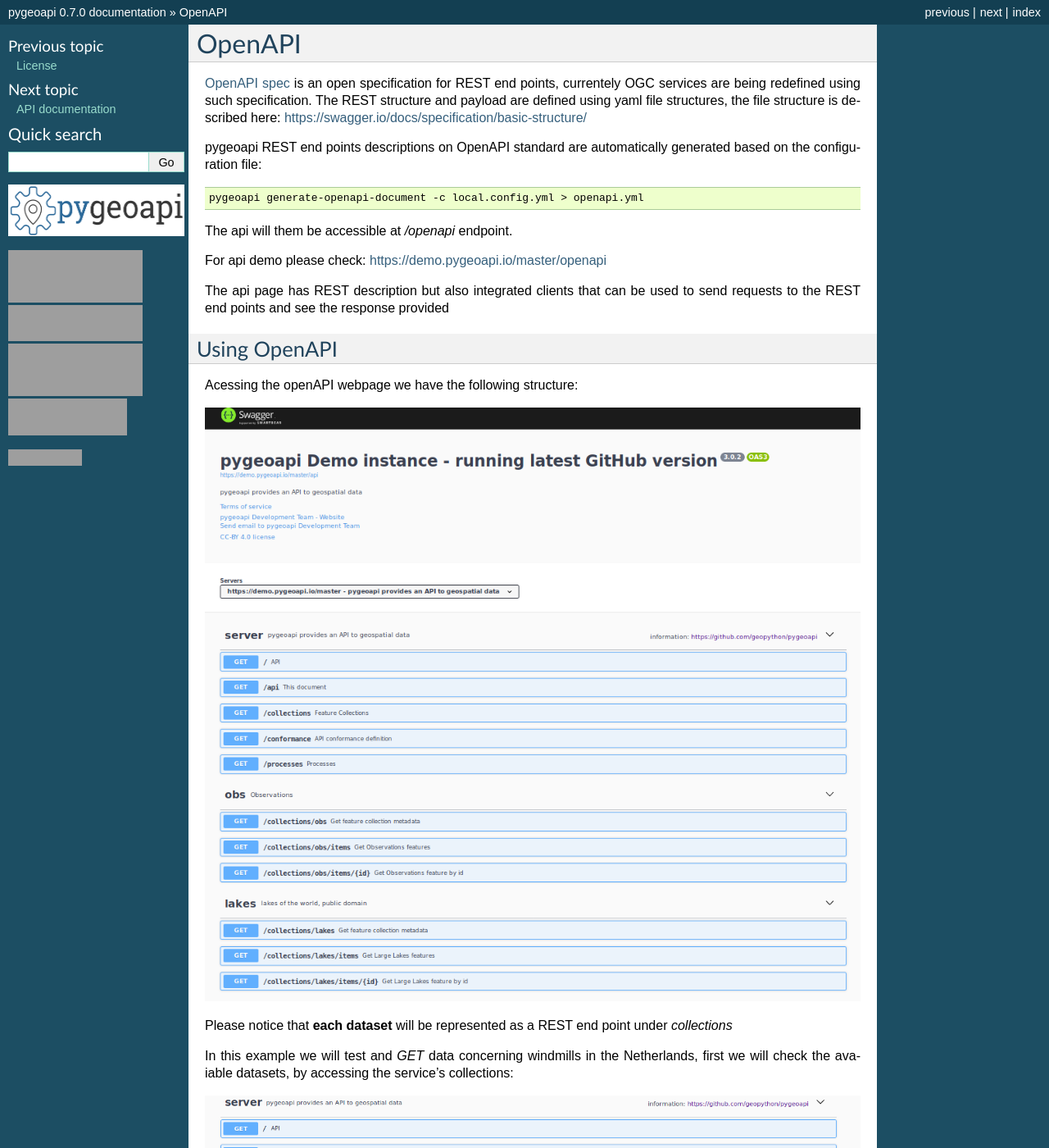
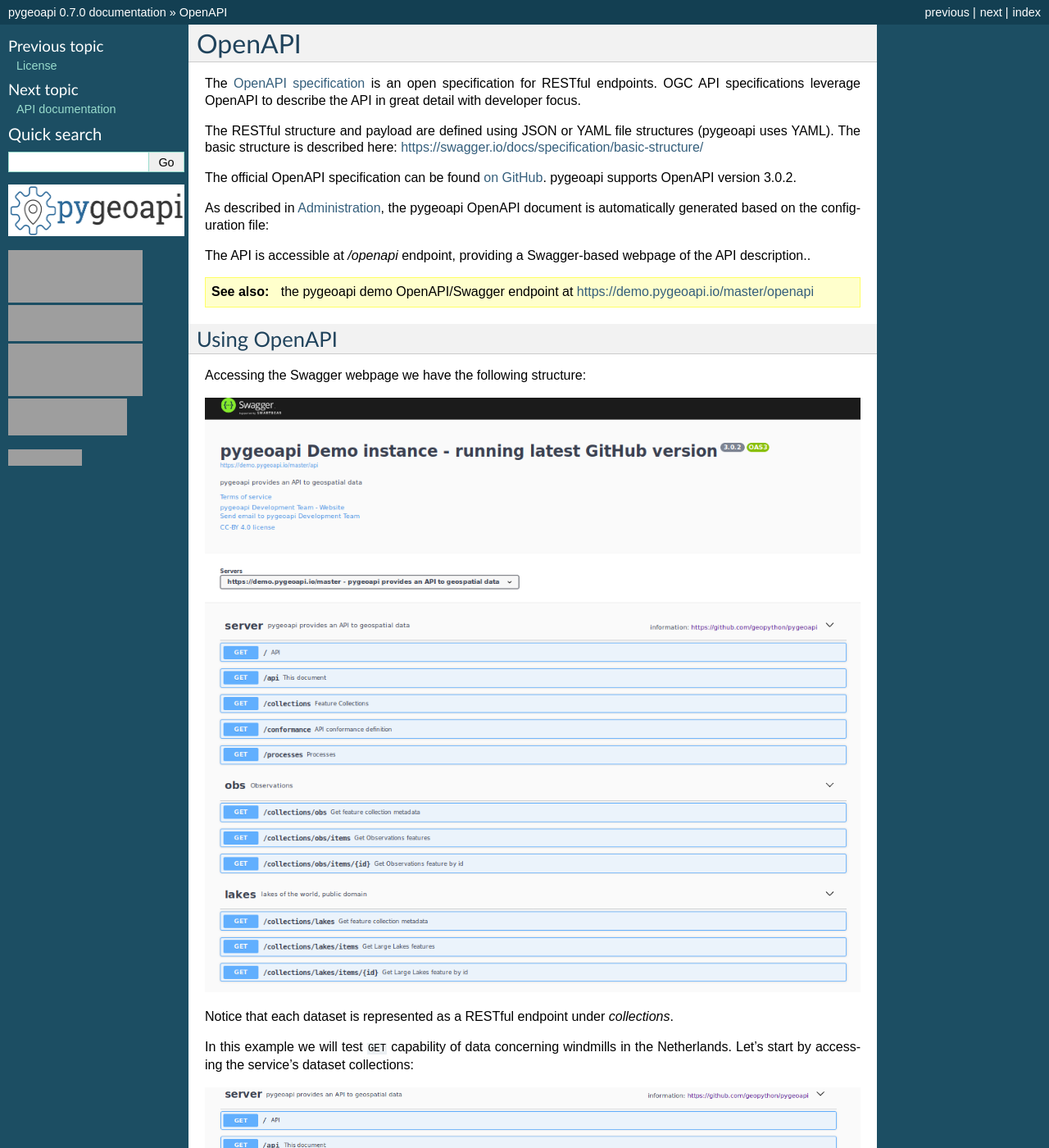
Before and after one commit to geopython/pygeoapi, a Sphinx documentation site: the page built from docs/source/openapi.rst, in a window 1280 px wide and 1400 px high, cut to the strip 0-1400 px from the top of the window. Shown: the whole strip at 82% size. Built offline with Sphinx 7.4.7, drawn with Linux system fonts in a browser that asks for light colours; pages that are not in the unit, such as notebooks, are missing from menus; some of the changed text lies outside the part shown; grey boxes are pictures that could not be loaded.

Commit message:
data publishing: OAPIF

```diff
--- a/docs/source/data-publishing/index.rst
+++ b/docs/source/data-publishing/index.rst
@@ -2,6 +2,9 @@
 
 Data publishing
 ===============
+
+Let's start working on integrating data into pygeoapi.  pygeoapi provides the capability to
+publish vector data, processes, and exposing filesystems of geosaptial data.
 
 .. toctree::
    :maxdepth: 2
--- a/docs/source/data-publishing/ogcapi-features.rst
+++ b/docs/source/data-publishing/ogcapi-features.rst
@@ -17,6 +17,9 @@
 - GeoJSON
 - Elasticsearch
 - OGR
+- MongoDB
+- PostgreSQL
+- SQLiteGPKG
 
 Below are specific connection examples based on supported providers.
 
--- a/docs/source/openapi.rst
+++ b/docs/source/openapi.rst
@@ -3,61 +3,67 @@
 OpenAPI
 =======
 
+The `OpenAPI specification <https://swagger.io/docs/specification/about/>`_ is an open specification for RESTful
+endpoints.  OGC API specifications leverage OpenAPI to describe the API in great detail with developer focus.
 
-`OpenAPI spec <https://swagger.io/docs/specification/about/>`_ is an open specification for REST end points, currentely OGC services are being redefined using such specification.
-The REST structure and payload are defined using yaml file structures, the file structure is described here: `<https://swagger.io/docs/specification/basic-structure/>`_
+The RESTful structure and payload are defined using JSON or YAML file structures (pygeoapi uses YAML).  The basic
+structure is described here: `<https://swagger.io/docs/specification/basic-structure/>`_
 
-pygeoapi REST end points descriptions on OpenAPI standard are automatically generated based on the configuration file:
+The official OpenAPI specification can be found `on GitHub <https://github.com/OAI/OpenAPI-Specification/tree/master/versions>`_.
+pygeoapi supports OpenAPI version 3.0.2.
 
+As described in :ref:`administration`, the pygeoapi OpenAPI document is automatically generated based on the
+configuration file:
 
-.. code-block:: bash
+The API is accessible at `/openapi` endpoint, providing a Swagger-based webpage of the API description..
 
-   pygeoapi generate-openapi-document -c local.config.yml > openapi.yml
-
-
-The api will them be accessible at `/openapi` endpoint.
-
-For api demo please check: `<https://demo.pygeoapi.io/master/openapi>`_
-
-The api page has REST description but also integrated clients that can be used to send requests to the REST end points and  see the response provided
+.. seealso::
+   the pygeoapi demo OpenAPI/Swagger endpoint at https://demo.pygeoapi.io/master/openapi
 
 
 Using OpenAPI
 -------------
 
-Acessing the openAPI webpage we have the following structure:
+Accessing the Swagger webpage we have the following structure:
 
 .. image:: /_static/openapi_intro_page.png
 
-Please notice that **each dataset** will be represented as a REST end point under `collections`
 
+Notice that each dataset is represented as a RESTful endpoint under `collections`.
 
-In this example we will test and `GET`  data concerning windmills in the Netherlands, first we will check the avaiable datasets,
-by accessing the service's collections:
-
+In this example we will test ``GET`` capability of data concerning windmills in the Netherlands.  Let's start by
+accessing the service's dataset collections:
 
 .. image:: /_static/openapi_get_collections.png
 
-The service collection metadata will contain a description of the collections provided by the server
+The service collection metadata will contain a description of each collection:
 
 .. image:: /_static/openapi_get_collections_result.png
 
-The dataset `dutch_windmills` will be available on the `collections` end point, in the following example we'll obtain the specific metadata of the dataset
+Here, we see that the ``dutch_windmills`` dataset is be available.  Next, let's obtain the specific metadata of the
+dataset:
 
 .. image:: /_static/openapi_get_collection.png
 
 .. image:: /_static/openapi_get_collection_result.png
 
-
-features/items composing the data are agregated on the `/items` end point, in this REST end point it is possible to obtain all dataset, or restrict
-it features/items to a **numerical limit**, **bounding box**, **time stamp**, **pagging** (start index)
+We also see that the dataset has an ``items`` endpoint which provides all data, along with specific parameters for
+filtering,
+paging and sorting:
 
 .. image:: /_static/openapi_get_item.png
 
-For each feature in dataset we have a **specific identifier** (notice that the identifier is not part of the JSON properties),
+For each feature in our dataset we have a specific identifier.  Notice that the identifier is not part of the GeoJSON
+properties, but is provided as a GeoJSON root property of ``id``.
 
 .. image:: /_static/openapi_get_item_id.png
 
-This identifier can be used to obtain a specific item from the dataset using the `items\{id}` end point as follows:
+This identifier can be used to obtain a specific item from the dataset using the ``items{id}`` endpoint as follows:
 
 .. image:: /_static/openapi_get_item_id2.png
+
+Summary
+-------
+
+Using pygeoapi's OpenAPI and Swagger endpoints provides a useful user interface to query data, as well as for
+developers to easily understand pygeoapi when building downstream applications.
```
Also changed, not shown: docs/source/running-with-docker.rst (+10 -0 lines), docs/source/running.rst (+10 -0 lines).
